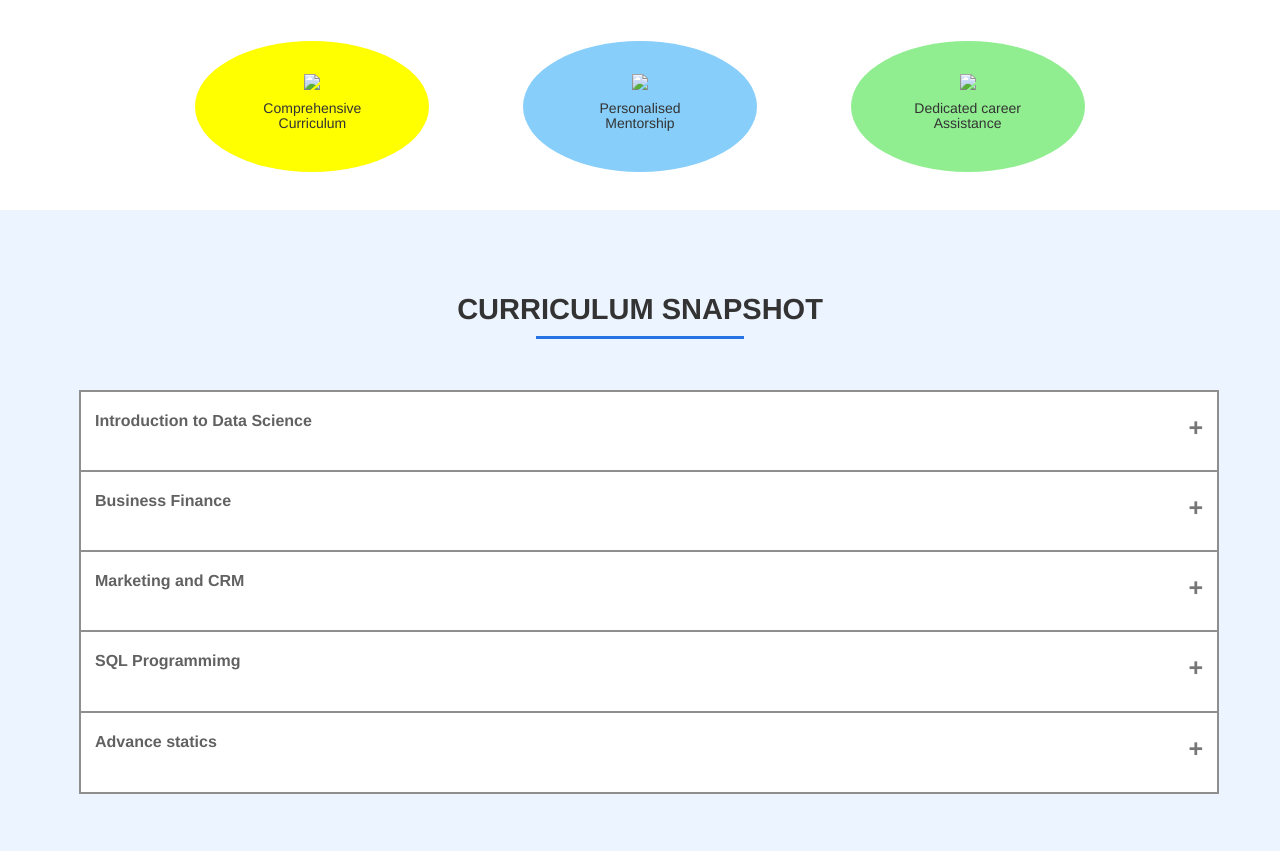
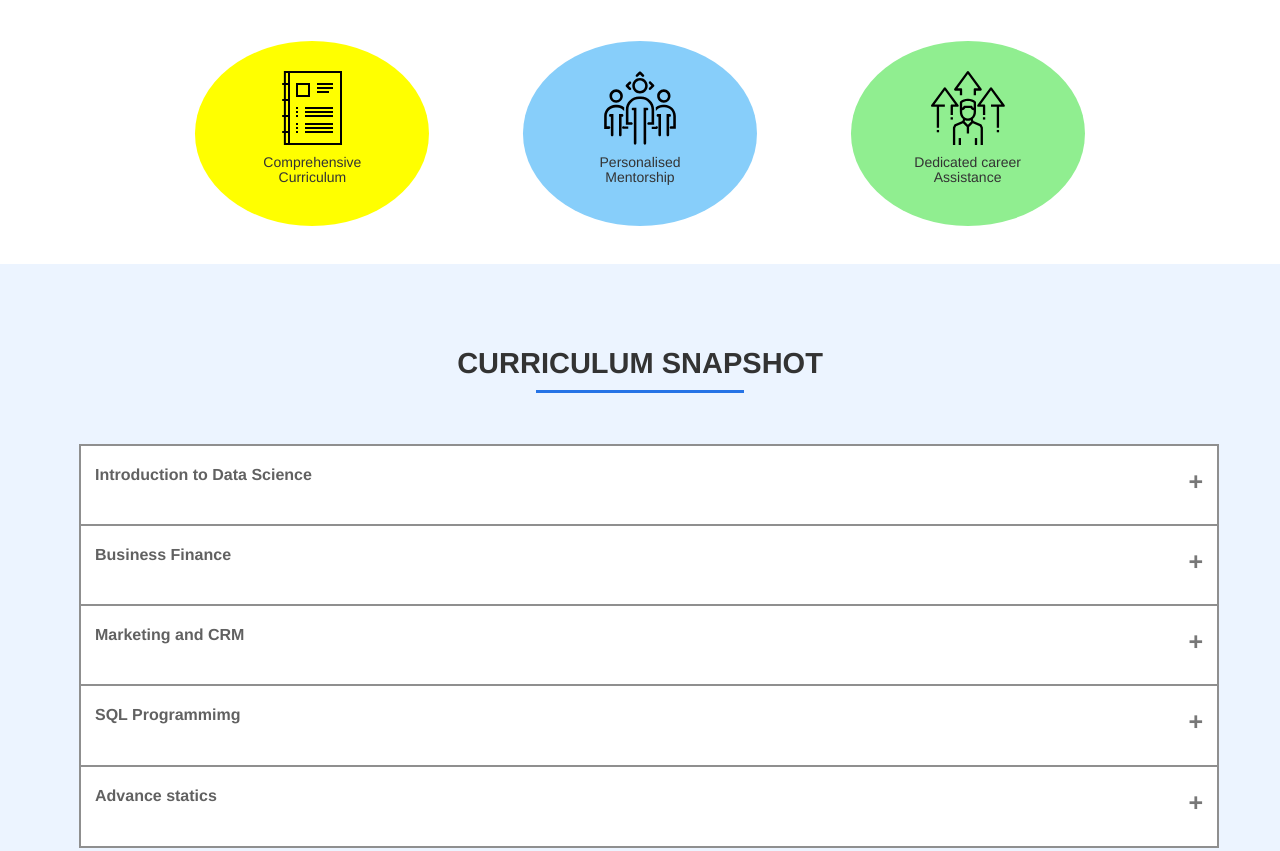
Before and after one commit to ayushi97171/assignment1, a plain HTML site: page index.html in a window 1280 px wide. Shown: the part 1257-2108 px from the top of the page. Drawn offline with nearby package versions, Linux system fonts and the light colour scheme.

Commit message:
Design GL Image

```diff
--- a/index.css
+++ b/index.css
@@ -10,7 +10,7 @@ html {
 /*section1 */
 .bg-img {
   /* The image used */
-  background-image: url('bg.jpg');
+  background-image: url('images/bg.jpg');
   background-color: #000;
   /* Center and scale the image nicely */
   background-position: center;
--- a/index.html
+++ b/index.html
@@ -12,7 +12,7 @@
 
 <div class="bg-img">
    <div class="overlay">
-   <img class="logo-gl" src="gl-logo-white.png"/>
+   <img class="logo-gl" src="images/gl-logo-white.png"/>
 
 
   <div class="col-1">
@@ -51,16 +51,16 @@
   <source src="smile.mp4" type="video/mp4">
 </video>
 <div class="row features">
-  <div class="g1-img1">
-    <img src="curriculum.svg"/>
+  <div class="g1-img1 hidden-xs">
+    <img src="images/curriculum.svg"/>
     <h5>Comprehensive <br>Curriculum</h5>
   </div>
-   <div class="g1-img2">
-    <img src="mentorship.svg" />
+   <div class="g1-img2 hidden-xs">
+    <img src="images/mentorship.svg" />
     <h5>Personalised <br> Mentorship</h5>
   </div>
-   <div class="g1-img3">
-    <img src="career-assistance.svg" />
+   <div class="g1-img3 hidden-xs">
+    <img src="images/career-assistance.svg" />
     <h5>Dedicated career <br> Assistance</h5>
   </div>
 </div>
@@ -113,7 +113,7 @@
      </ul>
      </div>
      <div class="col-sm-6">
-     <img class="image-g3" src="laptop.png" />
+     <img class="image-g3" src="images/laptop.png" />
      </div>
    </div>
   </div>
```
